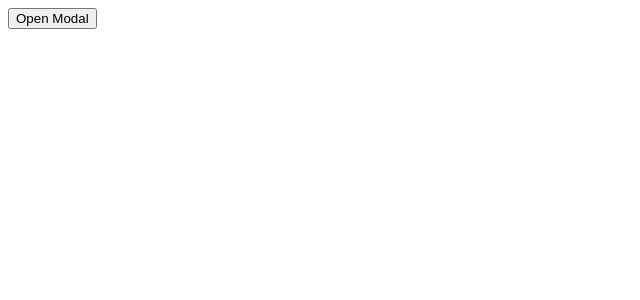
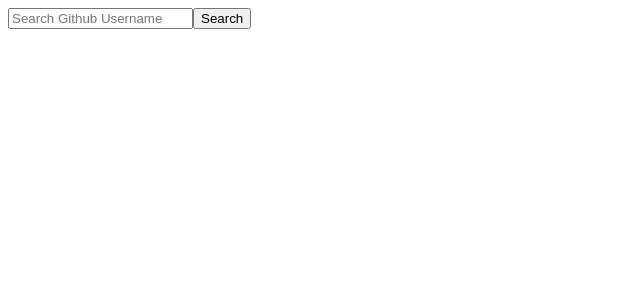
Before and after one commit to lengtith/react-challenges, a React (Vite) app: page / in a window 1280 px wide. Shown: the top 300 px of the page, without its empty margins (0-640 px from the left). Built offline with nearby package versions, Linux system fonts and the light colour scheme.

Commit message:
github find username

```diff
--- a/src/App.jsx
+++ b/src/App.jsx
@@ -6,9 +6,10 @@
 // import StarRating from "./components/star-rating";
 // import TreeView from "./components/tree-view";
 // import LightDarkMode from "./components/light-dark-mode";
-import ModalTest from "./components/modal/modal-test";
-import ScrollIndicator from "./components/scroll-indicator";
-import TabTest from "./components/tabs/tab-test";
+import GithubFind from "./components/github-find";
+// import ModalTest from "./components/modal/modal-test";
+// import ScrollIndicator from "./components/scroll-indicator";
+// import TabTest from "./components/tabs/tab-test";
 
 function App() {
 
@@ -24,7 +25,8 @@ function App() {
       {/* <LightDarkMode/> */}
       {/* <ScrollIndicator/> */}
       {/* <TabTest/> */}
-      <ModalTest/>
+      {/* <ModalTest/> */}
+      <GithubFind/>
     </>
   )
 }
--- /dev/null
+++ b/src/components/github-find/index.jsx
@@ -0,0 +1,62 @@
+import { useState } from 'react'
+import './style.css'
+
+const GithubFind = () => {
+    const [username, setUsername] = useState('');
+    const [user, setUser] = useState(null);
+    const [loading, setLoading] = useState(false);
+    const [error, setError] = useState('')
+
+    const handleSubmit = async (e) => {
+        e.preventDefault();
+        setLoading(true);
+        setError('');
+
+        try {
+            const response = await fetch(`https://api.github.com/users/${username}`);
+            if (response.ok) {
+                const userData = await response.json();
+                setUser(userData);
+            } else {
+                setUser(null)
+                throw new Error('User not found');
+            }
+        } catch (error) {
+            setError(error.message);
+        } finally {
+            setLoading(false);
+        }
+    }
+
+    return (
+        <div className='github'>
+            <div className="container">
+                <form onSubmit={handleSubmit}>
+                    <input
+                        type="text"
+                        name='search-username'
+                        placeholder='Search Github Username'
+                        onChange={(e) => setUsername(e.target.value)} />
+                    <button type='submit'>Search</button>
+                </form>
+
+                {loading && <p>Loading...</p>}
+                {error && <p>{error}</p>}
+                {
+                    user && (
+                        <>
+                            <div>
+                                <img src={user.avatar_url} alt="User" className='avatar' />
+                            </div>
+                            <div>
+                                <a href={`https://github.com/${user.login}`}>{user.name || user.login}</a>
+                            </div>
+                        </>
+                    )
+                }
+            </div>
+        </div>
+    )
+}
+
+export default GithubFind
```
Also changed, not shown: src/components/github-find/style.css (added).
